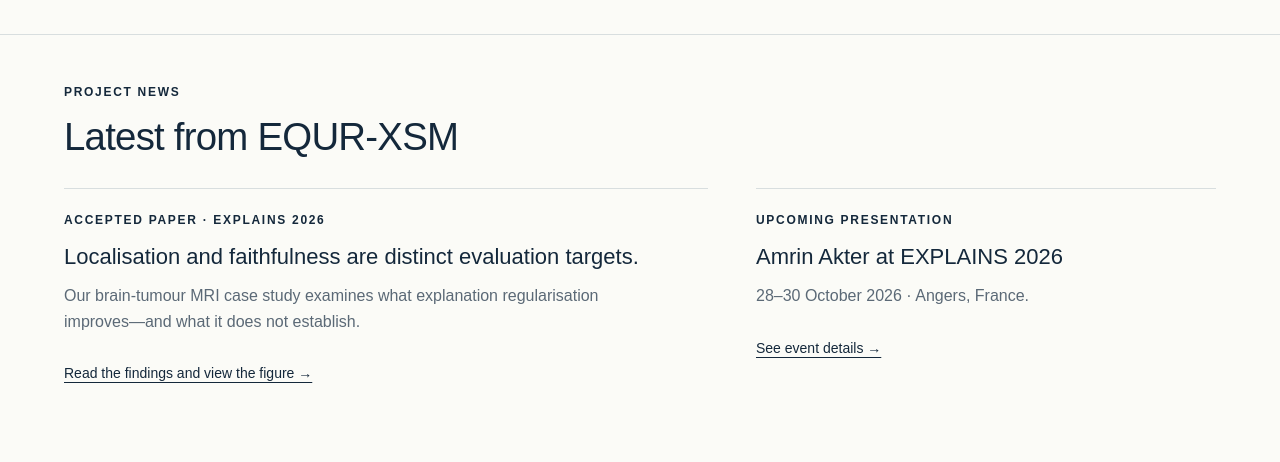
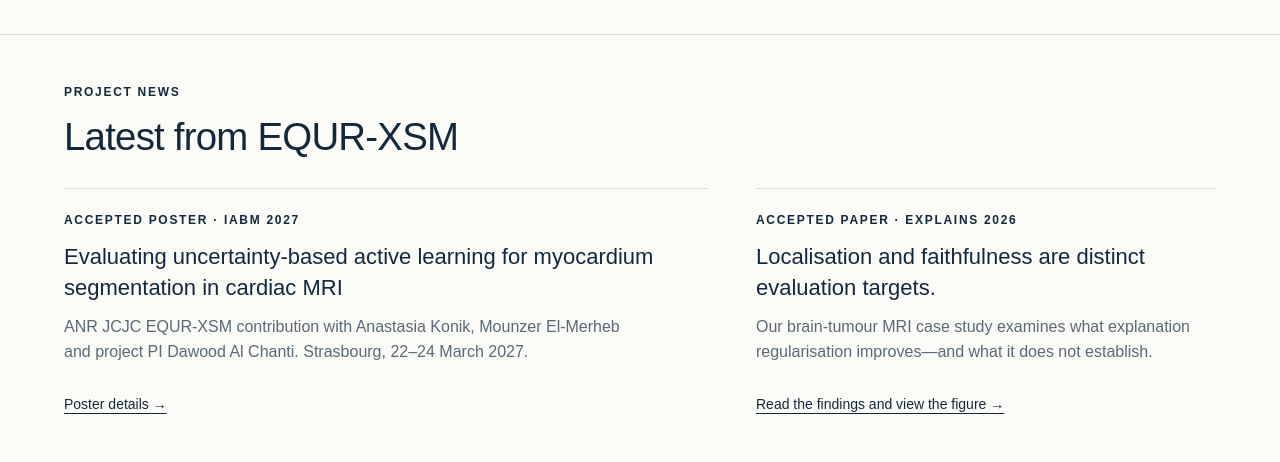
Before and after one commit to DawoodChanti/anr-jcjc-equr-xsm, a plain HTML site: page index.html in a window 1280 px wide. Shown: the part 788-1250 px from the top of the page. Drawn offline with Linux system fonts and the light colour scheme.

Commit message:
Announce accepted IABM 2027 posters for EQUR-XSM and SpinePredict

```diff
--- a/index.html
+++ b/index.html
@@ -24,7 +24,7 @@
 <a class="source-link light" href="https://anr.fr/Project-ANR-25-CE45-1573">Official ANR project record ↗</a></aside></section>
 <section class="home-updates" aria-labelledby="latest-title">
 <p class="eyebrow">PROJECT NEWS</p><h2 id="latest-title">Latest from EQUR-XSM</h2>
-<div class="home-preview-grid">
+<div class="home-preview-grid"><article><p class="eyebrow">ACCEPTED POSTER · IABM 2027</p><h3>Evaluating uncertainty-based active learning for myocardium segmentation in cardiac MRI</h3><p>ANR JCJC EQUR-XSM contribution with Anastasia Konik, Mounzer El-Merheb and project PI Dawood Al Chanti. Strasbourg, 22–24 March 2027.</p><a class="source-link" href="publications.html#iabm-2027-myocardium">Poster details →</a></article>
 <article><p class="eyebrow">ACCEPTED PAPER · EXPLAINS 2026</p><h3>Localisation and faithfulness are distinct evaluation targets.</h3><p>Our brain-tumour MRI case study examines what explanation regularisation improves—and what it does not establish.</p><a class="source-link" href="publications.html#explains-2026-results">Read the findings and view the figure →</a></article>
 <article><p class="eyebrow">UPCOMING PRESENTATION</p><h3>Amrin Akter at EXPLAINS 2026</h3><p>28–30 October 2026 · Angers, France.</p><a class="source-link" href="news.html">See event details →</a></article>
 </div></section>
```
